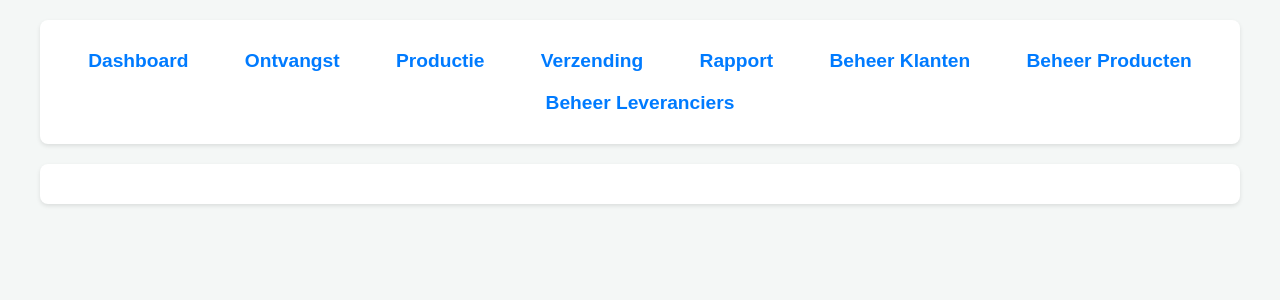
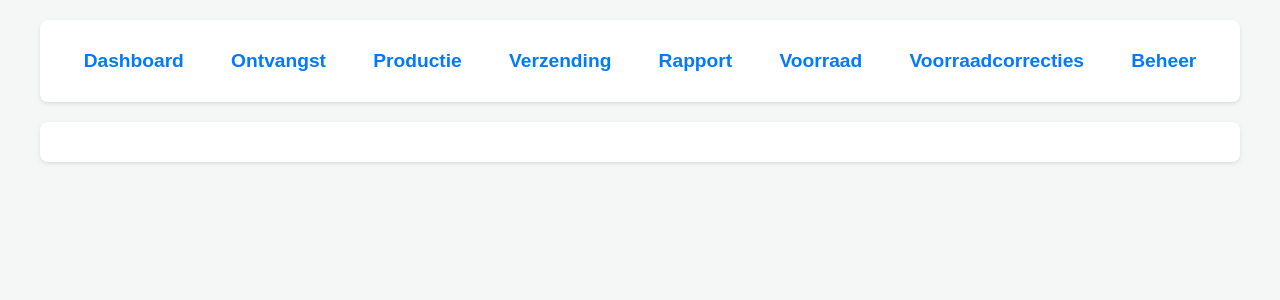
Before and after one commit to Temmermanconfiserie/traceability-app, a Python web app: template templates/base.html in a window 1280 px wide. Shown: the top 300 px of the page. Run offline with Jinja, Linux system fonts and the light colour scheme; the template is opened without the code that fills it, so the values that code supplies are empty.

Commit message:
Add Apple touch icon for iOS

```diff
--- /dev/null
+++ b/package.json
@@ -0,0 +1,5 @@
+{
+  "devDependencies": {
+    "react-native-make": "^1.0.1"
+  }
+}
--- a/templates/base.html
+++ b/templates/base.html
@@ -4,7 +4,13 @@
     <meta charset="UTF-8">
     <meta name="viewport" content="width=device-width, initial-scale=1.0">
     <title>{% block title %}Traceability App{% endblock %}</title>
+
+    <!-- Link voor de PWA "ID-kaart" -->
     <link rel="manifest" href="{{ url_for('static', filename='manifest.json') }}">
+
+    <!-- NIEUW: Speciale link voor Apple App Icoon -->
+    <link rel="apple-touch-icon" href="{{ url_for('static', filename='icon-192x192.png') }}">
+
     <style>
         body { font-family: sans-serif; background-color: #f4f7f6; margin: 0; padding: 20px; }
         .container { max-width: 1200px; margin: auto; }
@@ -22,9 +28,9 @@
             <a href="/productie">Productie</a>
             <a href="/verzending">Verzending</a>
             <a href="/rapport">Rapport</a>
-            <a href="/beheer/klanten">Beheer Klanten</a>
-            <a href="/beheer/producten">Beheer Producten</a>
-            <a href="/beheer/leveranciers">Beheer Leveranciers</a>
+            <a href="/voorraad">Voorraad</a>
+            <a href="/voorraadcorrecties">Voorraadcorrecties</a>
+            <a href="/beheer/klanten">Beheer</a>
         </nav>
         <div class="content-box">
             {% block content %}{% endblock %}
```
Also changed, not shown: package-lock.json (added).
